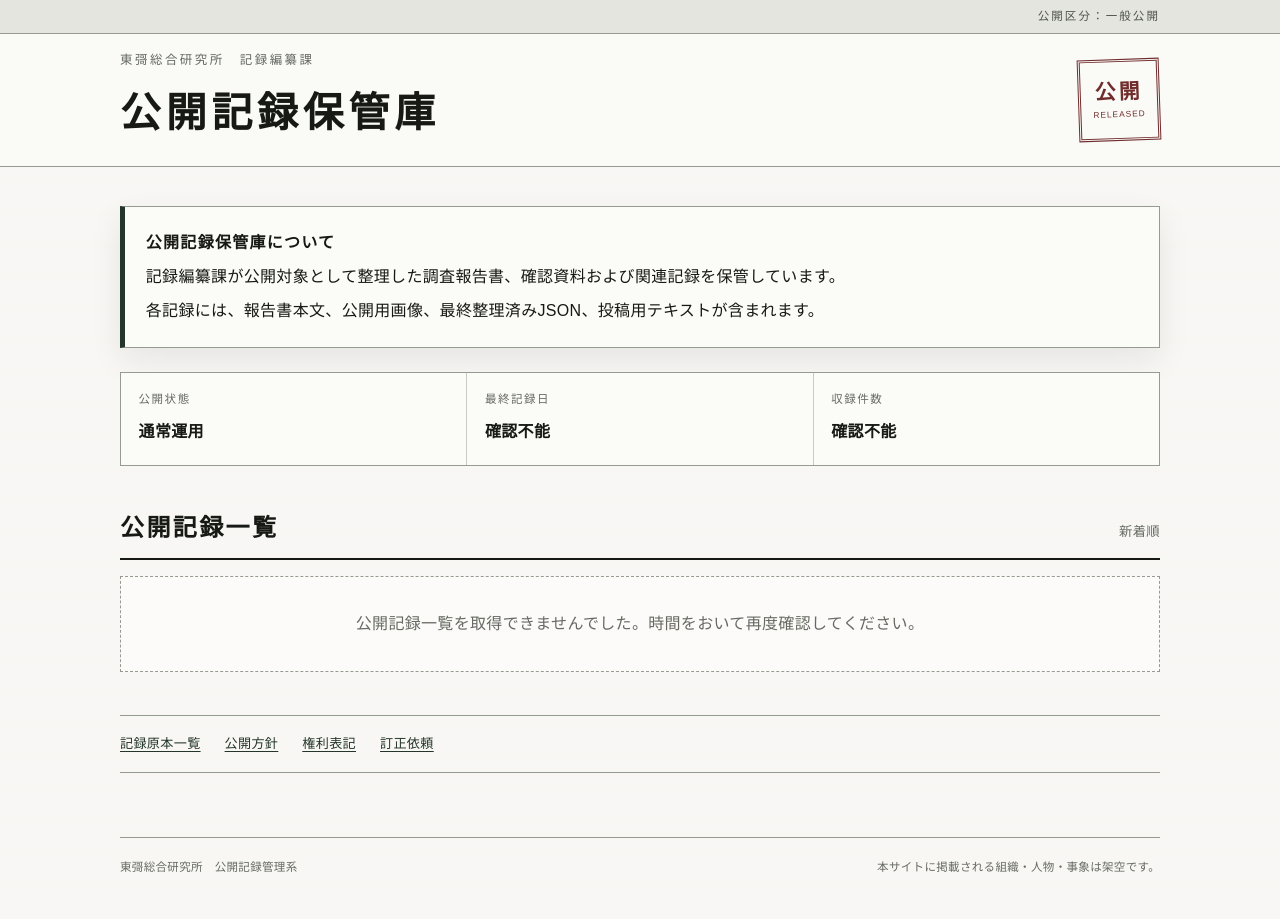
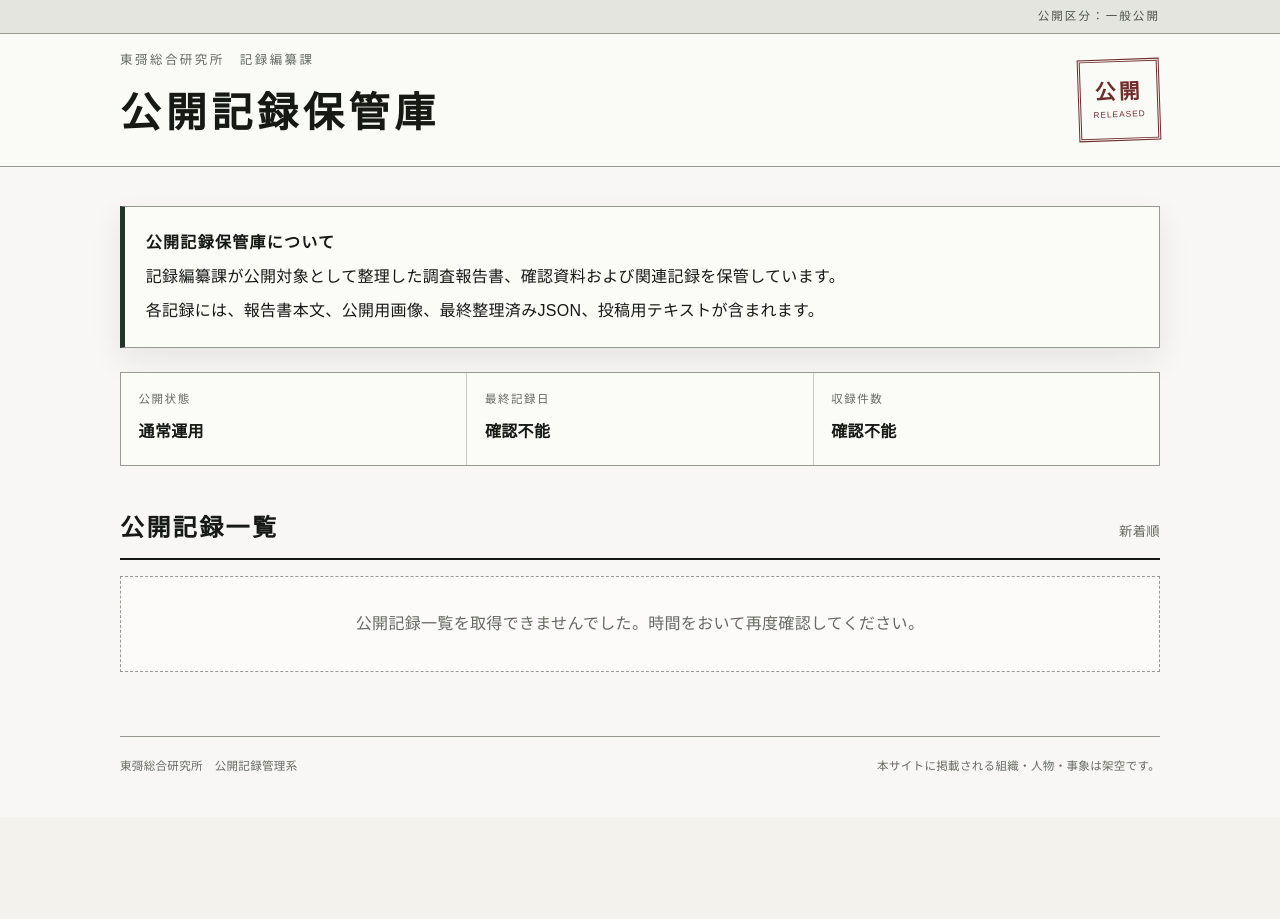
Before and after one commit to lafcadio896-cyber/tokka-public-archives, a Jekyll site: the page built from docs/index.md, in a window 1280 px wide. Built offline with Jekyll 4.4.1, drawn with Linux system fonts in a browser that asks for light colours.

Commit message:
公開ページからGitHub導線を削除
* 公開ページからGitHub導線を削除

* 記録ビューアからGitHubリンクを削除

```diff
--- a/docs/assets/js/archive.js
+++ b/docs/assets/js/archive.js
@@ -81,7 +81,6 @@
       <div class="viewer-pages" data-viewer-pages></div>
       <footer class="viewer-footer">
         <span data-viewer-count></span>
-        <a data-viewer-source target="_blank" rel="noopener noreferrer">記録原本を確認</a>
       </footer>
     </div>`;
   document.body.appendChild(viewer);
@@ -90,7 +89,6 @@
   const viewerStatus = viewer.querySelector("[data-viewer-status]");
   const viewerPages = viewer.querySelector("[data-viewer-pages]");
   const viewerCount = viewer.querySelector("[data-viewer-count]");
-  const viewerSource = viewer.querySelector("[data-viewer-source]");
 
   const closeViewer = () => {
     if (viewer.open) viewer.close();
@@ -107,7 +105,6 @@
     viewerStatus.hidden = false;
     viewerPages.innerHTML = "";
     viewerCount.textContent = "";
-    viewerSource.href = `https://github.com/${owner}/${repo}/tree/main/archives/${encodeURIComponent(folder)}`;
     viewer.showModal();
 
     try {
--- a/docs/index.md
+++ b/docs/index.md
@@ -34,10 +34,3 @@
     <div class="loading-state">公開記録を照会しています。</div>
   </div>
 </section>
-
-<nav class="utility-links" aria-label="関連情報">
-  <a href="https://github.com/lafcadio896-cyber/tokka-public-archives/tree/main/archives">記録原本一覧</a>
-  <a href="https://github.com/lafcadio896-cyber/tokka-public-archives/blob/main/PUBLICATION_POLICY.md">公開方針</a>
-  <a href="https://github.com/lafcadio896-cyber/tokka-public-archives/blob/main/RIGHTS.md">権利表記</a>
-  <a href="https://github.com/lafcadio896-cyber/tokka-public-archives/issues/new/choose">訂正依頼</a>
-</nav>
```
